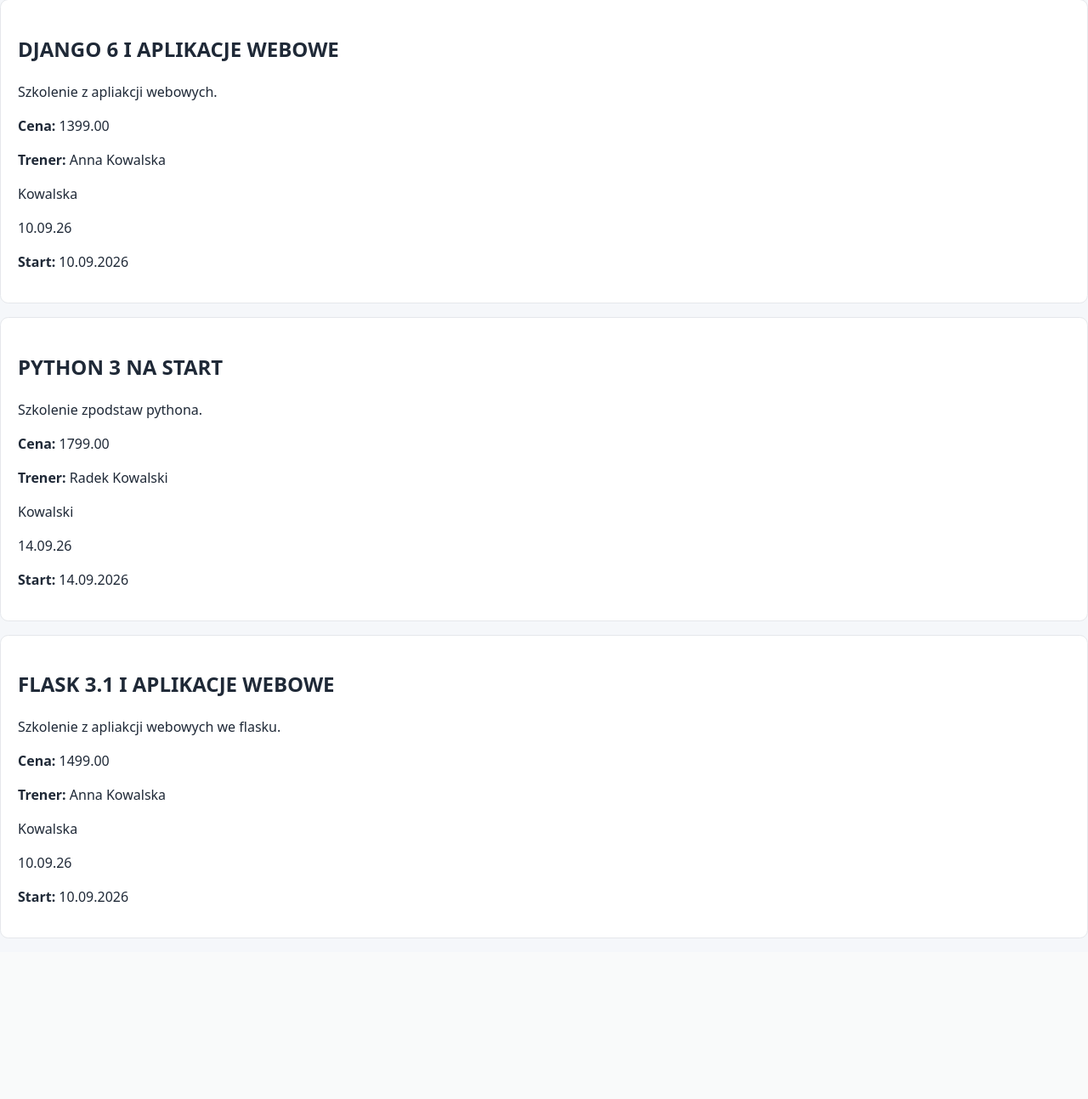
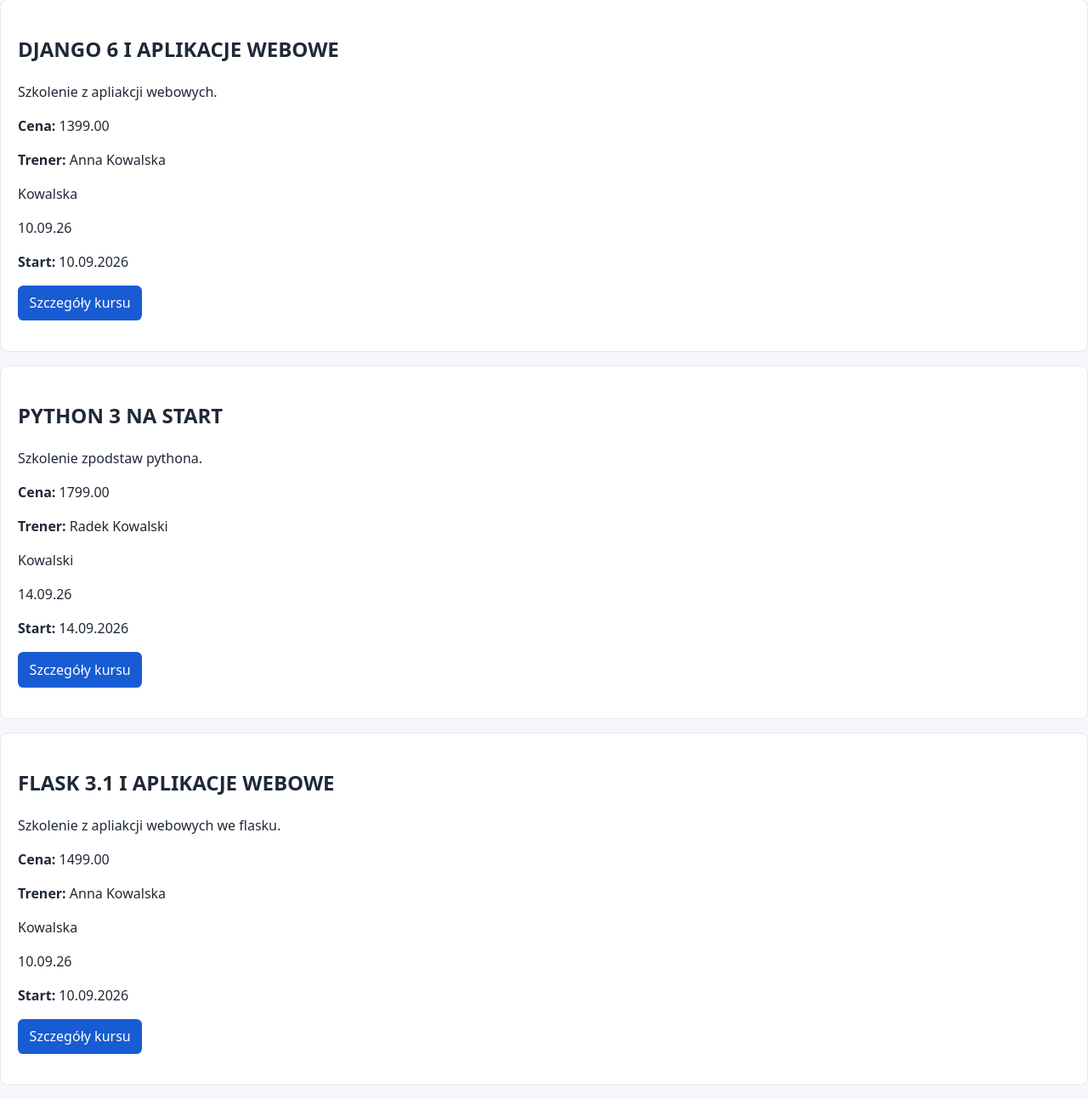
Before and after one commit to rajkonkret/PythonProjectDjango-3-08-2026, a Django app: page /courses/ in a window 1280 px wide. Shown: the part 122-1415 px from the top of the page at 85% size. Before the commit the page ends 1226 px from the top, so only its background shows below. Run offline with Django 5.2, Linux system fonts and the light colour scheme; data comes from the database, SQL or seed files in the repository.

Commit message:
[2 12] update app courses dtl message

```diff
--- a/coursehub/courses/models.py
+++ b/coursehub/courses/models.py
@@ -29,6 +29,7 @@ class Course(models.Model):
         related_name="courses"
     )
 
+    # view on site  w admin
     def get_absolute_url(self):
         return reverse("courses:course_detail", kwargs={"pk": self.pk})
 # CASCADE, PROTECT, SET_NULL, RESTRICT
--- a/coursehub/templates/courses/course_list.html
+++ b/coursehub/templates/courses/course_list.html
@@ -14,6 +14,9 @@
         <p>{{ course.trainer.last_name }}</p>
         <p>{{ course.start_date|date:"d.m.y" }}</p>
         <p><strong>Start:</strong> {{ course.start_date|date:"d.m.Y" }}</p>
+        <p>
+            <a class="button" href="{{ course.get_absolute_url }}">Szczegóły kursu</a>
+        </p>
     </article>
 {% empty %}
     <p>Brak kursów.</p>
```
